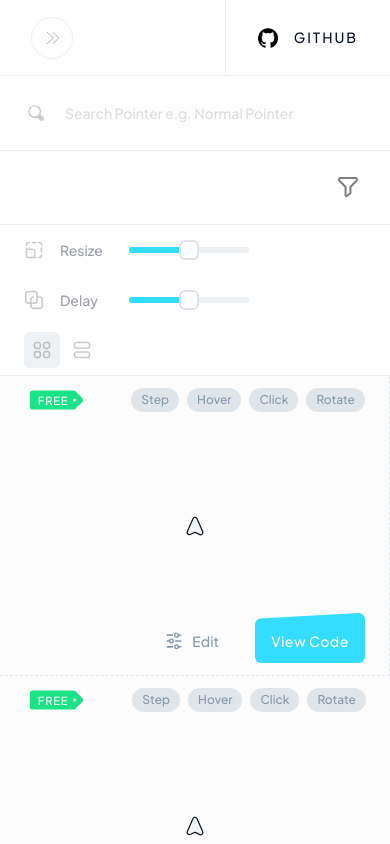
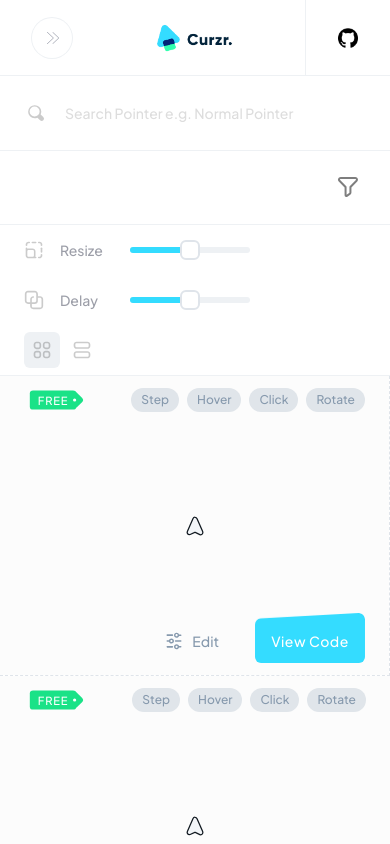
Before and after one commit to fuzionix/Curzr, a Vue app: page /#/ in a window 390 px wide. Shown: the top 844 px of the page. Built offline with nearby package versions, Linux system fonts and the light colour scheme.

Commit message:
adjust nav logo

```diff
--- a/src/components/adjustment-bar.vue
+++ b/src/components/adjustment-bar.vue
@@ -98,7 +98,7 @@
       }
 
       small {
-        width: 45px;
+        width: 2.875rem;
         opacity: .4;
         margin-left: 1rem;
       }
--- a/src/components/navigation.vue
+++ b/src/components/navigation.vue
@@ -5,8 +5,11 @@
     </div>
     <a href="#" class="github-btn">
       <img src="../assets/icon/github.png" alt="github button" width="20">
-      <h6 class="btn-name">GITHUB</h6>
+      <h6 class="btn-name"><span>GITHUB</span></h6>
     </a>
+    <div class="logo">
+      <img src="../assets/logo/curzr_logo-long.png" alt="curzr logo" width="50">
+    </div>
   </section>
 </template>
 
@@ -134,6 +137,29 @@
       left: 2rem;
       transform: rotate(180deg);
     }
+
+    .github-btn {
+
+      img {
+        margin-right: 0;
+      }
+
+      span {
+        display: none;
+      }
+    }
+
+    .logo {
+      @include flex-center;
+      position: absolute;
+      top: 50%;
+      left: 50%;
+      transform: translate(-50%, -50%);
+
+      img {
+        width: 100px;
+      }
+    }
   }
 }
 </style>
```
